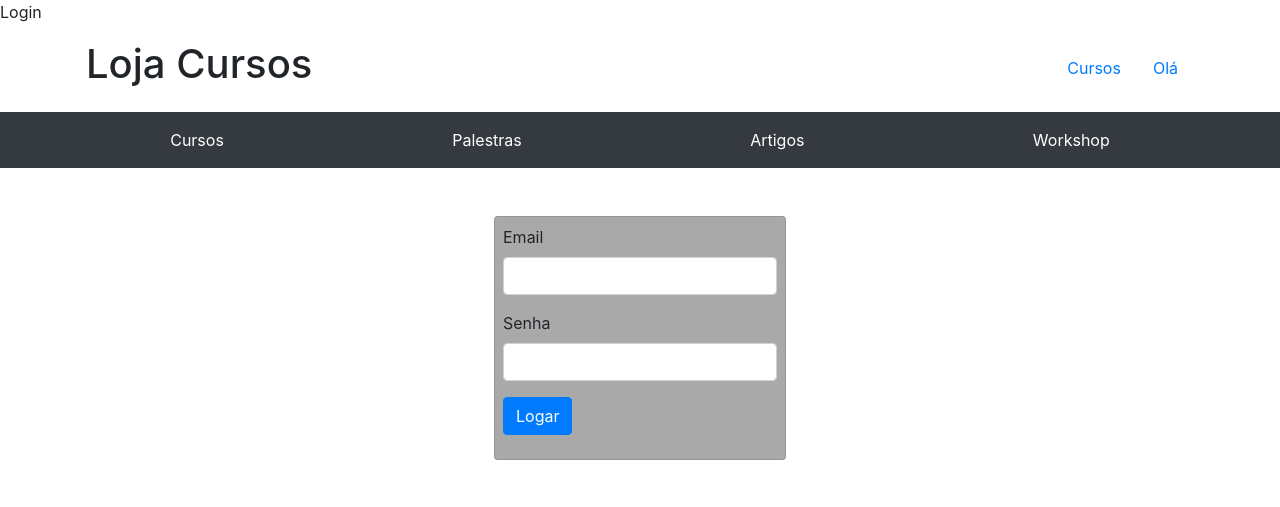
After one commit to roxreis/Loja-Cursos-PHP, a PHP site: page /login.php in a window 1280 px wide. The commit adds this page. Shown: the top 507 px of the page. Run offline with PHP 8.4, Linux system fonts and the light colour scheme; data that the repository does not hold is empty.

Commit message:
incluido cadastro de login criado session de login

```diff
--- a/css/styles.css
+++ b/css/styles.css
@@ -4,11 +4,15 @@
     list-style-type: none;
 }
 
-main{
+/* main{
     height: 100%;
     background-image: url(img-css/back.jpeg);
     background-repeat: no-repeat;
     background-size: cover;
-}
+} */
 
 /* background-image: url(img-css/back.jpeg); */
+
+.card{
+    background-color: darkgrey;
+}
--- /dev/null
+++ b/login.php
@@ -0,0 +1,64 @@
+<?php
+
+$usuario = ["email"=>"rodrigoassuncao12@gmail", "senha"=>'$2y$10$h4njGLai18PUgQNhknmcFujXhNHR1lkgJW8WnsVqorC0LoIjXdy4u'];
+
+if ($_POST) {
+    $email = $_POST["emailUsuario"];
+    $senha = $_POST["senhaUsuario"];
+    //validando email
+
+    if ($email == $usuario["email"]) {
+    //validando senha
+        if (password_verify($senha, $usuario["senha"])) {
+            session_start();
+            $_SESSION["usuario"] = ["nome"=>"Rodrigo"];
+
+            header("Location:index.php");
+
+        }else {
+            echo "Email ou senha invalido!";
+        }
+
+    }else {
+        echo "Email ou senha Invalido!";
+    }
+}
+
+?>
+
+
+
+<!DOCTYPE html>
+<html lang="en">
+<head>
+    <meta charset="UTF-8">
+    <meta name="viewport" content="width=device-width, initial-scale=1.0">
+    <meta http-equiv="X-UA-Compatible" content="ie=edge">
+    <link rel="stylesheet" href="https://stackpath.bootstrapcdn.com/bootstrap/4.3.1/css/bootstrap.min.css" integrity="sha384-ggOyR0iXCbMQv3Xipma34MD+dH/1fQ784/j6cY/iJTQUOhcWr7x9JvoRxT2MZw1T" crossorigin="anonymous">
+    <link rel="stylesheet" href="css/styles.css"
+    <title>Login</title>
+</head>
+<body>
+<?php include_once("header.php"); ?>
+
+    <main class="d-flex justify-content-center align-items-center p-5">
+        <form action="login.php" method="post" class="card p-2">
+            <div class="form-group ">
+                <label for="email">Email</label>
+                <input type="email" class="form-control" name="emailUsuario" id="email" required>
+            </div>
+            <div class="form-group ">
+                <label for="senha">Senha</label>
+                <input type="password" class="form-control" name="senhaUsuario" id="senha" required>
+            </div>
+            <div class="form-group">
+                <button class="btn btn-primary" type="submit">Logar</button>
+            </div>
+        </form>
+
+    </main>
+
+
+
+</body>
+</html>
--- a/produto.json
+++ b/produto.json
@@ -1 +1 @@
-[{"nome":"Redes","preco":"500","desc":"Curso redes presencial","imagem":"img\/16-10-19redes.jpg"},{"nome":"Hardware","preco":"500","desc":"Curso Hardware presencial","imagem":"img\/16-10-19hardware.jpg"},{"nome":"Javascript","preco":"750","desc":"Curso Javascript EAD","imagem":"img\/16-10-19javascript.jpg"},{"nome":"Javascript","preco":"750","desc":"Curso Javascript EAD","imagem":"img\/16-10-19javascript.jpg"},{"nome":"Produto teste 3","preco":"1111","desc":"lorem","imagem":"img\/16-10-19javascript.jpg"}]
+[{"nome":"Curso Redes","preco":"500","desc":"Presencial","imagem":"img\/16-10-19redes.jpg"}]
--- a/sucesso.php
+++ b/sucesso.php
@@ -21,7 +21,7 @@
     validaCPF($cpf);
 
     if( count($erros) == 0){
-    echo "<h1> Olá $nomeUsuario, sua compra foi realizada com sucesso :)! </h1>";
+    echo "<h1> <br><br> Olá $nomeUsuario, sua compra foi realizada com sucesso :)! </h1>";
     }else{
         foreach($erros as $mensagemErro){
             echo "<h2>$mensagemErro</h2>";
--- a/variaveis.php
+++ b/variaveis.php
@@ -1,7 +1,10 @@
 <?php
 
-    $nomeSistema ="Loja Cursos";
-    $usuario = ["nome"=>"Rodrigo"];
+session_start();
+$nomeSistema ="Loja Cursos";
+$usuario = isset($_SESSION["usuario"])? $_SESSION["usuario"]: [];
+
+    //array substituida pelo informações no Json
     // $produtos= [
     //     ["nome"=>"Hardware","preco"=>"R$"." ". 500.00,"duracao"=>"3 meses", "img"=>"img/hardware.jpg"],
     //     ["nome"=>"Redes","preco"=>"R$"." ". 300.00,"duracao"=>"3 meses", "img"=>"img/redes.jpg"],
```
